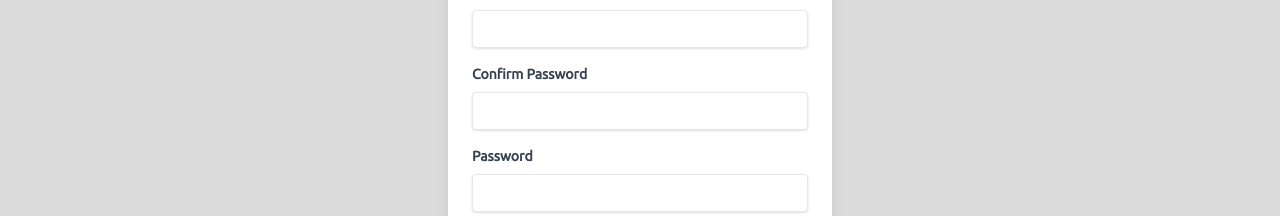
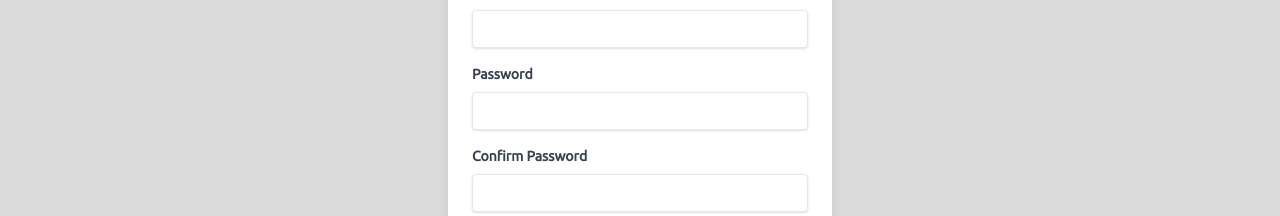
Before and after one commit to colinleroux/cloud-vue, a Vue app: page /register in a window 1280 px wide. Shown: the part 308-524 px from the top of the page. Built offline with nearby package versions, Linux system fonts and the light colour scheme.

Commit message:
registration fields name change

```diff
--- a/src/views/RegisterView.vue
+++ b/src/views/RegisterView.vue
@@ -43,7 +43,7 @@
                 class="block text-gray-700 text-sm font-bold mb-2"
                 for="title"
               >
-                Confirm Password
+                Password
               </label>
               <input
                 class="shadow appearance-none border rounded w-full py-2 px-3 text-gray-700 leading-tight focus:outline-none focus:shadow-outline"
@@ -59,7 +59,7 @@
                 class="block text-gray-700 text-sm font-bold mb-2"
                 for="title"
               >
-                Password
+                Confirm Password
               </label>
               <input
                 class="shadow appearance-none border rounded w-full py-2 px-3 text-gray-700 leading-tight focus:outline-none focus:shadow-outline"
```
